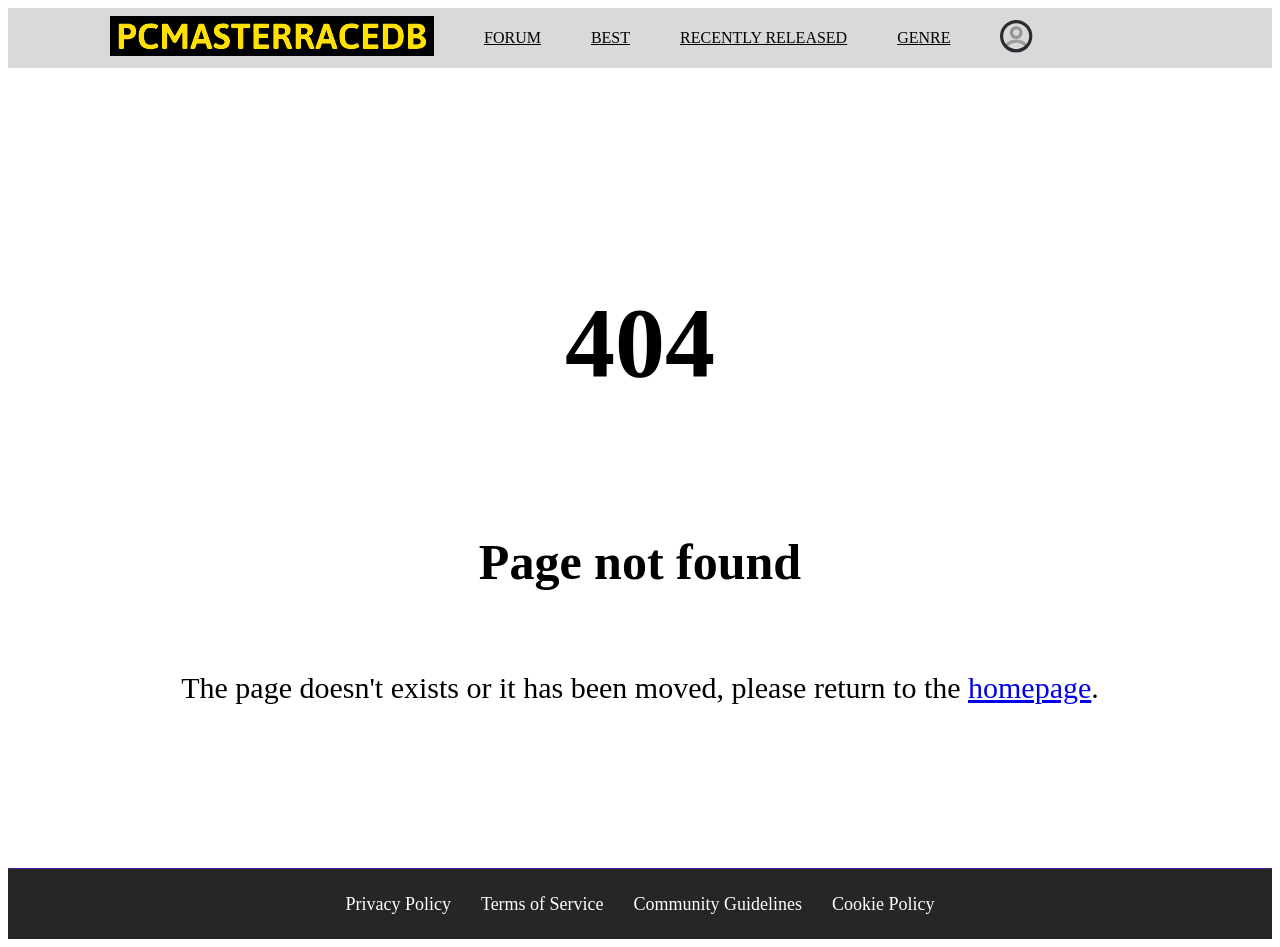
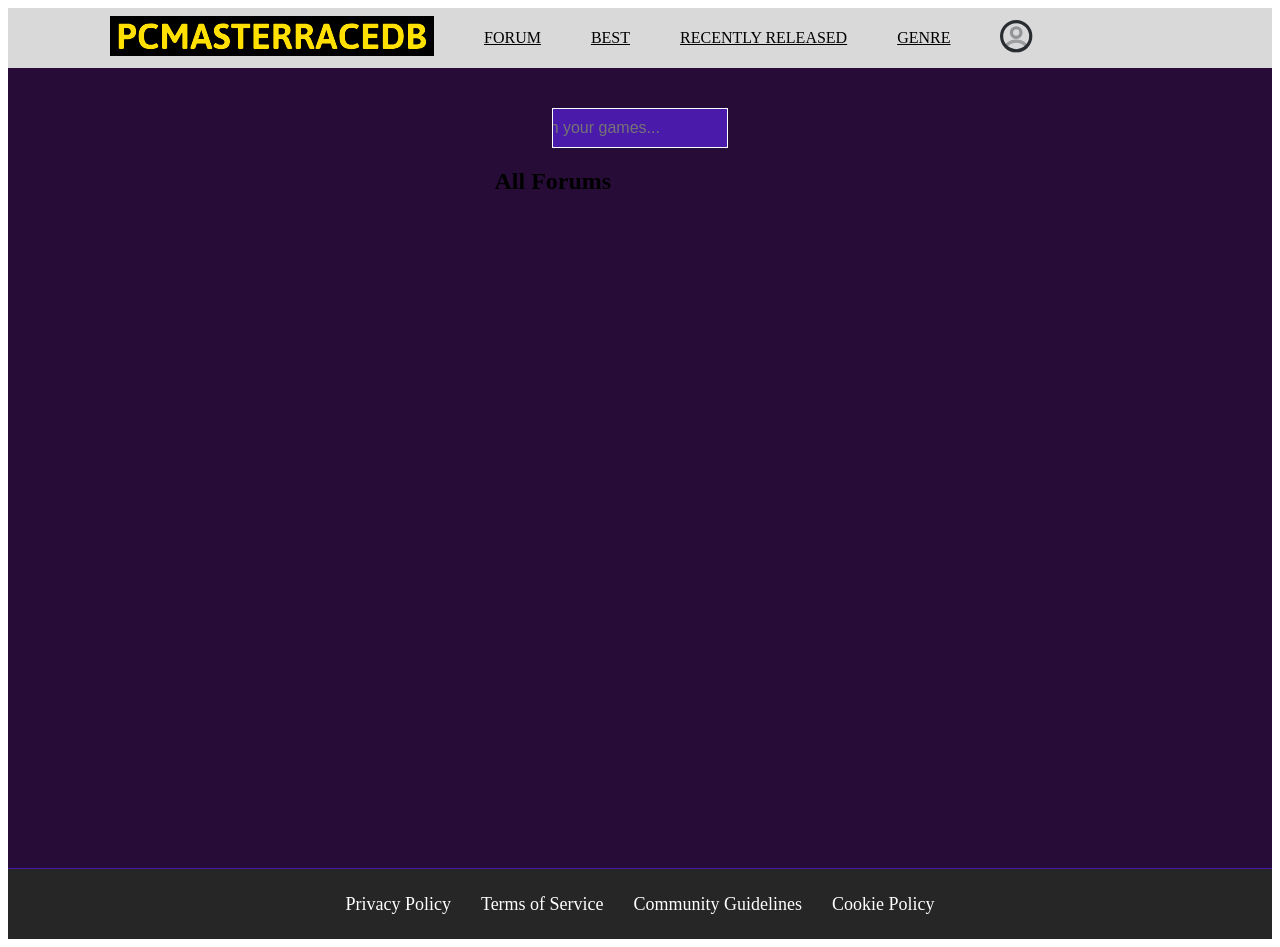
Before and after one commit to JacopoFoschi2/ElaboratoISW, a Vue app in the folder frontend/: page /forum in a window 1280 px wide. Before the commit this address had no page. Built offline with nearby package versions, Linux system fonts and the light colour scheme.

Commit message:
feat: updated the varibles of scss and the skeleton of forum page

```diff
--- a/frontend/src/App.vue
+++ b/frontend/src/App.vue
@@ -2,7 +2,7 @@
     <nav class="navbar-everywhere">
         <ul class="nav-container">
             <li><router-link to="/"><img src="./assets/logo.svg" alt="Logo"></router-link></li>
-            <li><router-link to="/prova">FORUM</router-link></li>
+            <li><router-link to="/forum">FORUM</router-link></li>
             <li><router-link to="/">BEST</router-link></li>
             <li><router-link to="/">RECENTLY RELEASED</router-link></li>
             <li><router-link to="/">GENRE</router-link></li>
@@ -24,10 +24,12 @@
 
 </template>
 
-<style scoped>
+<style scoped lang="scss">
+@use "../src/styles/style-variables.scss" as style-variables;
+
 .navbar-everywhere {
     display: flex;
-    background-color: #d9d9d9;
+    background-color: style-variables.$default-navbar-color;
     align-items: center;
     justify-content: center;
     height: 60px;
@@ -69,9 +71,9 @@
 
 
 .footer-everywhere {
-    background-color: #262626;
+    background-color: style-variables.$default-footer-color;
     height: 70px;
-    border-top: 1px solid #4A1AAA;
+    border-top: 1px solid style-variables.$button-and-border-footer-color;
 
     ul {
         max-width: 1060px;
--- a/frontend/src/main.ts
+++ b/frontend/src/main.ts
@@ -4,12 +4,14 @@
 import Home from "./pages/Home.vue"
 import NotFound from "./pages/NotFound.vue"
 import PrivacyPolicy from "./pages/Privacy-Policy.vue"
+import Forum from "./pages/Forum.vue"
 
 
 const router: Router = createRouter({
     history: createWebHistory(),
     routes: [
         { path: "/", component: Home },
+        { path: "/forum", component: Forum },
         { path: "/privacy-policy", component: PrivacyPolicy },
         { path: "/:pathMatch(.*)*", component: NotFound }
     ]
--- /dev/null
+++ b/frontend/src/pages/Forum.vue
@@ -0,0 +1,72 @@
+<template>
+    <div class="forum-page">
+        <main class="content-wrapper">
+            <div class="search-container">
+                <input type="text" placeholder="search your games..." class="search-input" />
+                <button class="search-button">
+                    <img src="../assets/search.svg" alt="search icon" />
+                </button>
+
+            </div>
+            <h2>All Forums</h2>
+
+        </main>
+
+    </div>
+
+</template>
+<script>
+
+
+</script>
+
+<style scoped lang="scss">
+    @use "../styles/style-variables.scss" as style-variables;
+
+.forum-page {
+    margin: 0;
+    min-height: 100vh;
+    display: flex;
+    flex-direction: column;
+    background-color: style-variables.$default-background-color;
+    overflow-y: auto;
+}
+
+.content-wrapper {
+    margin: 0 auto;
+    max-width: 1200px;
+    padding: 0 20px;
+    padding-bottom: 3%;
+}
+
+.search-container{
+    display: flex;
+    justify-content: center;
+    align-items: center;
+    overflow: hidden;
+    width: 60%;
+    margin: 40px auto 20px auto;
+    background-color: style-variables.$button-and-border-footer-color;
+    border: 1px solid style-variables.$default-text-color;
+
+    .search-input{
+        flex: 1;
+        border: none;
+        background-color: transparent;
+        font-size: 1rem;
+        outline: none;
+        padding: 10px 15px;
+    }
+    .search-button{
+        padding: 0px 15px;
+        border: none;
+        background-color: transparent;
+        justify-content: center;
+        align-items: center;
+        display: flex;
+        cursor: pointer;
+    }
+}
+
+
+</style>
--- a/frontend/src/pages/Home.vue
+++ b/frontend/src/pages/Home.vue
@@ -4,7 +4,32 @@
         <h1>THE HOME PAGE</h1>
 
         <main class="content-wrapper">
+            <div class="search-container">
+                <input type="text" placeholder="search your games..." class="search-input" />
+                <button class="search-button">
+                    <img src="../assets/search.svg" alt="search icon" />
+                </button>
+
+            </div>
             <h2 class="section-title">Action</h2>
+            <div class="game-section">
+                <div class="game-card">
+                    <!-- Here the list of the games -->
+                </div>
+                <div class="game-card">
+                    <!-- Here the list of the games -->
+                </div>
+                <div class="game-card">
+                    <!-- Here the list of the games -->
+                </div>
+                <div class="game-card">
+                    <!-- Here the list of the games -->
+                </div>
+                <div class="game-card">
+                    <!-- Here the list of the games -->
+                </div>
+            </div>
+            <h2 class="section-title">Shooter</h2>
             <div class="game-section">
                 <div class="game-card">
                     <!-- Here the list of the games -->
@@ -32,43 +57,80 @@
 
 </script>
 
-<style scoped>
+<style scoped lang="scss">
+    @use "../styles/style-variables.scss" as style-variables;
+
 .homepage {
     margin: 0;
     min-height: 100vh;
     display: flex;
     flex-direction: column;
-        background-color: #270c37;
+    background-color: style-variables.$default-background-color;
     overflow-y: auto;
 }
+
 .content-wrapper {
-        margin : 0 auto;
+    margin: 0 auto;
     max-width: 1200px;
     padding: 0 20px;
+    padding-bottom: 3%;
 }
+
+.search-container{
+    display: flex;
+    justify-content: center;
+    align-items: center;
+    overflow: hidden;
+    width: 60%;
+    margin: 40px auto 20px auto;
+    background-color: style-variables.$default-navbar-color;
+
+    .search-input{
+        flex: 1;
+        border: none;
+        background-color: transparent;
+        font-size: 1rem;
+        outline: none;
+        padding: 10px 15px;
+    }
+    .search-button{
+        padding: 0px 15px;
+        border: none;
+        background-color: transparent;
+        justify-content: center;
+        align-items: center;
+        display: flex;
+        cursor: pointer;
+    }
+}
+
 .section-title {
     padding-top: 5%;
+    padding-bottom: 1%;
     font-size: 2rem;
 }
+
 .game-section {
     display: flex;
     justify-content: space-between;
+    padding-bottom: 2%;
     gap: 15px;
     width: 100%;
 }
+
 .game-card {
     width: 19.2%;
     height: auto;
     aspect-ratio: 2/3;
     object-fit: cover;
-        background-color: #ffffff;
+    background-color: style-variables.$default-text-color;
     overflow: hidden;
     transition: transform 0.3s;
     min-width: 228px;
     min-height: 342px;
 }
+
 .game-card:hover {
     transform: scale(1.05);
 }
-
 </style>
--- a/frontend/src/pages/NotFound.vue
+++ b/frontend/src/pages/NotFound.vue
@@ -6,8 +6,8 @@
   </div>
 
 </template>
-<style scoped>
-
+<style scoped lang="scss">
+@use "../styles/style-variables.scss" as style-variables;
 .content-not-found {
   height: 100vh;
   display: flex;
@@ -27,5 +27,11 @@
   font-size: 30px;
 }
 
+a{
+  color: style-variables.$default-text-color;
+  text-decoration: underline;
+  font-weight: bold;
+}
+
 
 </style>
--- a/frontend/src/styles/style-variables.scss
+++ b/frontend/src/styles/style-variables.scss
@@ -5,3 +5,6 @@
 
 $default-text-color : #ffff;
 $default-background-color : #270c37;
+$default-navbar-color : #d9d9d9;
+$default-footer-color : #262626;
+$button-and-border-footer-color : #4A1AAA;
--- a/frontend/src/styles/style.scss
+++ b/frontend/src/styles/style.scss
@@ -13,6 +13,10 @@
 ul {
     margin: 0;
     padding: 0;
+}
+
+input{
+    font-family: "Jaidi Regular", sans-serif;
 }
 
 body{
```
Also changed, not shown: frontend/src/assets/search.svg (added). Lines whose indentation alone changed are shown as unchanged.
